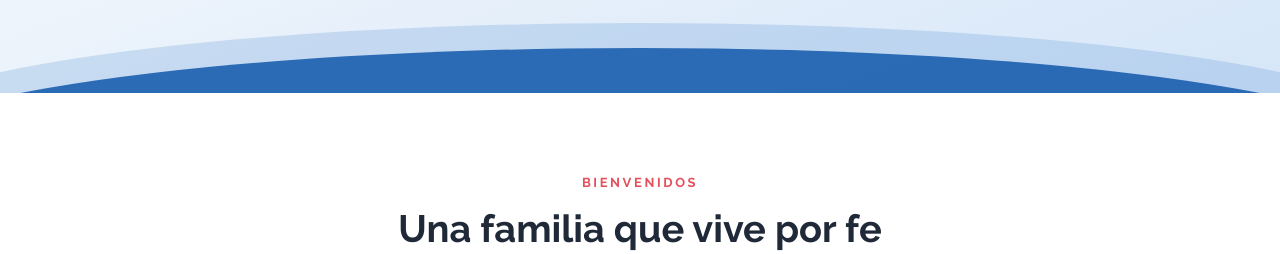
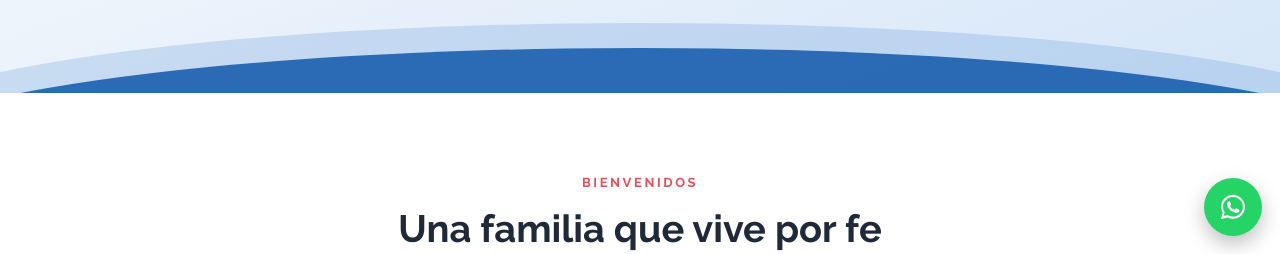
Before and after one commit to iglesiaviviendoporfe77-Iglesia/iglesiabiblicaviviendoporfe, a plain HTML site: page index.html in a window 1280 px wide. Shown: the part 546-800 px from the top of the page. Drawn offline with Linux system fonts and the light colour scheme.

Commit message:
Update index.html

```diff
--- a/index.html
+++ b/index.html
@@ -176,9 +176,9 @@ footer .marca{color:#fff}
 ======================================================= -->
 <script>
   window.IGLESIA = {
-    whatsapp: "",            // ej. "50588887777"
-    facebook: "",            // ej. "https://facebook.com/..."
-    youtube:  "",            // ej. "https://youtube.com/@..."
+    whatsapp: "50577293961",            // ej. "50588887777"
+    facebook: "https://www.facebook.com/profile.php?id=61567839628592",            // ej. "https://facebook.com/..."
+    youtube:  "https://www.youtube.com/@iglesiabiblicaviviendoporf-r5r",            // ej. "https://youtube.com/@..."
     youtubeVideoId: ""       // ID de un video o prédica destacada, ej. "dQw4w9WgXcQ"
   };
 </script>
```
